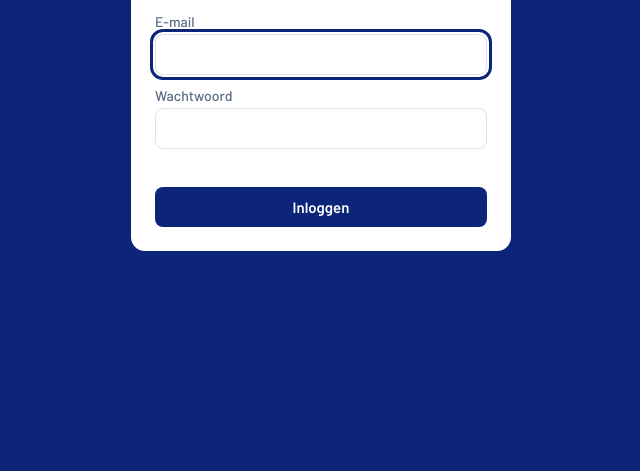
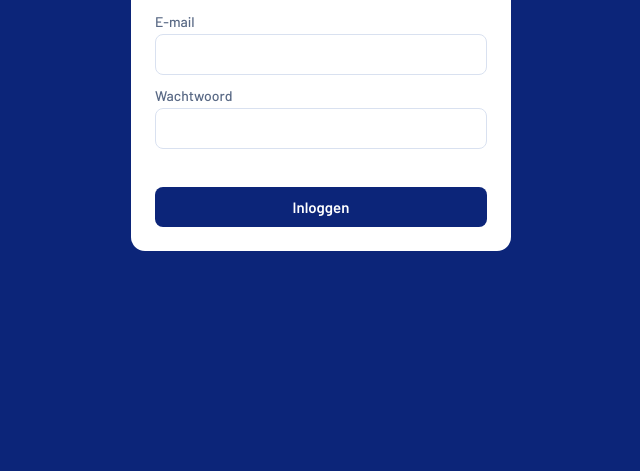
Before and after one commit to SPM-MIK/Heftruck-SPM, a plain HTML site: page index.html in a window 1280 px wide. Shown: the part 329-800 px from the top of the page, without its empty margins (319-959 px from the left). Drawn offline with nearby package versions, Linux system fonts and the light colour scheme.

Commit message:
Update signal colors in CSS variables

```diff
--- a/index.html
+++ b/index.html
@@ -235,7 +235,7 @@ button.hb:hover .tr i{filter:brightness(.92)}
 :root{
   --brand:#0C2579; --brand-deep:#08194F; --brand-soft:#E9EEF9; --brand-hover:#193A96;
   --bg:#F1F4FA; --surface:#FFFFFF; --ink:#17264C; --muted:#596985; --line:#D9E1F0;
-  --head:#0C2579; --headink:#FFFFFF; --signal:#0C2579; --signal-ink:#FFFFFF;
+  --head:#0C2579; --headink:#FFFFFF; --signal:#FFFFFF; --signal-ink:#FFFFFF;
   --ok:#3460A0; --ok-bg:#EDF2FB; --warn:#0C2579; --warn-bg:#E6EBF8;
   --care:#294786; --care-bg:#EAF0FC; --off:#8B9CC1; --info:#325BBC; --info-bg:#EAF0FD;
   color-scheme:light;
```
